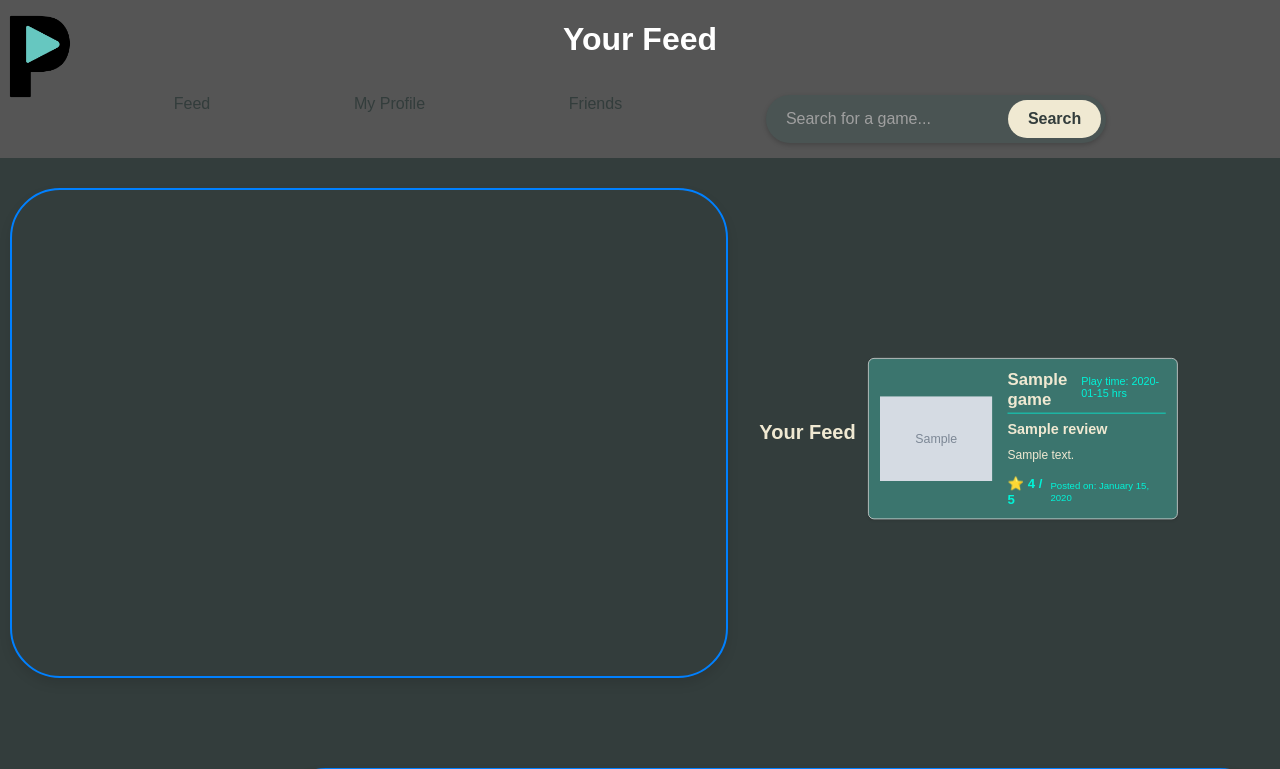
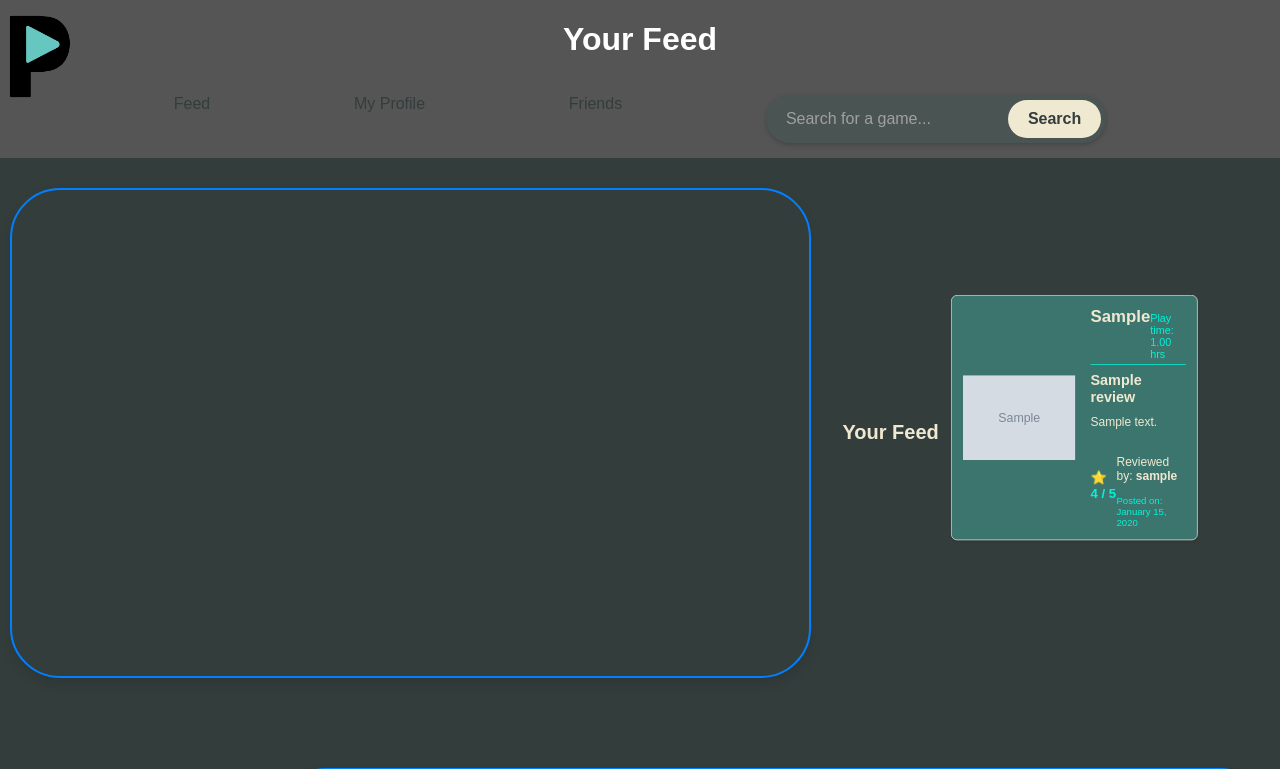
Before and after one commit to bipgoppa/game_review_platform, a Django app: template game_review_platform/feed/templates/feed/home.html in a window 1280 px wide. Shown: the top 769 px of the page. Run offline with Django 5.2, Linux system fonts and the light colour scheme; tables that the repository leaves empty hold one stand-in row (values such as "Sample post"); the template is opened without the code that fills it: values that come from a table or form of the project are taken from there, most other values are stand-ins (such as "Sample title", 1, 10 or a date in 2020); grey boxes marked "Sample" are stand-in pictures.

Commit message:
added user to all reviews

```diff
--- a/game_review_platform/IGDReviews/models.py
+++ b/game_review_platform/IGDReviews/models.py
@@ -11,3 +11,4 @@ class Review(models.Model):
     body = models.TextField()
     stars = models.IntegerField(validators=[MinValueValidator(1), MaxValueValidator(5)], default=1)
     created_at = models.DateTimeField(auto_now_add=True)
+    user = models.ForeignKey(User, on_delete=models.CASCADE, related_name='reviews')
--- a/game_review_platform/IGDReviews/views.py
+++ b/game_review_platform/IGDReviews/views.py
@@ -1,6 +1,6 @@
 from django.shortcuts import render, redirect
 from .forms import GameSearchForm, ReviewForm
-from .models import Review
+from django.contrib.auth.decorators import login_required
 from .igdb_api import search_igdb_games, get_igdb_game_details
 
 # Create your views here.
@@ -36,7 +36,7 @@ def search_game_view(request):
 
     #shows the result HTML page, given the specific context we pass in
     return render(request, 'reviews/search_results_page.html', context)
-
+@login_required
 def create_review_view(request, game_id):
     #finds a game given the game ID
     game_details = get_igdb_game_details(game_id)
@@ -57,6 +57,7 @@ def create_review_view(request, game_id):
             #start storing information about the game
             new_review = review_form.save(commit = False)
             new_review.game_id = game_id
+            new_review.user = request.user
             new_review.game = game_details.get('name')
             cover_data = game_details.get('cover', {})
             #verify we are storing the alrge version of our cover art
--- a/game_review_platform/feed/templates/feed/home.html
+++ b/game_review_platform/feed/templates/feed/home.html
@@ -28,7 +28,11 @@
     <div id="reviewBox" contenteditable="true">
 </div>
     <div class="label-text">Your Feed</div>
-     <div class="horizontal-scroll-container">
+          <div class="horizontal-scroll-container" style="display: flex; /* Lays out children (the cards) in a row */
+    overflow-x: auto; /* Adds a horizontal scrollbar ONLY when needed */
+    gap: 20px; /* Sets the space between each card */
+    padding-bottom: 15px; /* Adds space below the scrollbar */
+    ">
     {% for x in myReviews %}
         {% include "reviews/review_card.html" with review=x %}
     {% endfor %}
--- a/game_review_platform/feed/views.py
+++ b/game_review_platform/feed/views.py
@@ -7,7 +7,7 @@ from IGDReviews.models import Review
 # Create your views here.
 def home(request):
     search_form = GameSearchForm()
-    myReviews = Review.objects.all().order_by('-created_at').values()
+    myReviews = Review.objects.select_related('user').order_by('-created_at')
     template = loader.get_template('feed/home.html')
     context = {'myReviews': myReviews, 'form': search_form,}
     return HttpResponse(template.render(context, request))
--- a/game_review_platform/game_review_platform/settings.py
+++ b/game_review_platform/game_review_platform/settings.py
@@ -41,6 +41,8 @@ IGDB_ACCESS_TOKEN = os.environ.get('IGDB_ACCESS_TOKEN')
 
 
 # Application definition
+
+LOGIN_URL = '/login/'
 
 INSTALLED_APPS = [
     'django.contrib.admin',
--- a/game_review_platform/templates/reviews/review_card.html
+++ b/game_review_platform/templates/reviews/review_card.html
@@ -21,6 +21,12 @@
         object-fit: contain; /* This ensures the entire image fits */
         border-radius: 4px;
         flex-shrink: 0;
+    }
+        .reviewer-info {
+        display: flex;
+        flex-direction: column; /* Stacks the username above the timestamp */
+        align-items: flex-end; /* Aligns both to the right */
+        margin: 0;
     }
     .review-content {
         display: flex;
@@ -88,7 +94,10 @@
 
          <div class="review-footer">
             <p class="review-stars">⭐ {{ review.stars }} / 5</p>
-            <p class="review-timestamp">Posted on: {{ review.created_at|date:"F j, Y" }}</p>
+           <div class="reviewer-info">
+                <p>Reviewed by: <strong>{{ review.user.username }}</strong></p>
+                <p class="review-timestamp">Posted on: {{ review.created_at|date:"F j, Y" }}</p>
+            </div>
         </div>
     </div>
 </div>
```
Also changed, not shown: game_review_platform/IGDReviews/migrations/0003_review_user.py (added).
